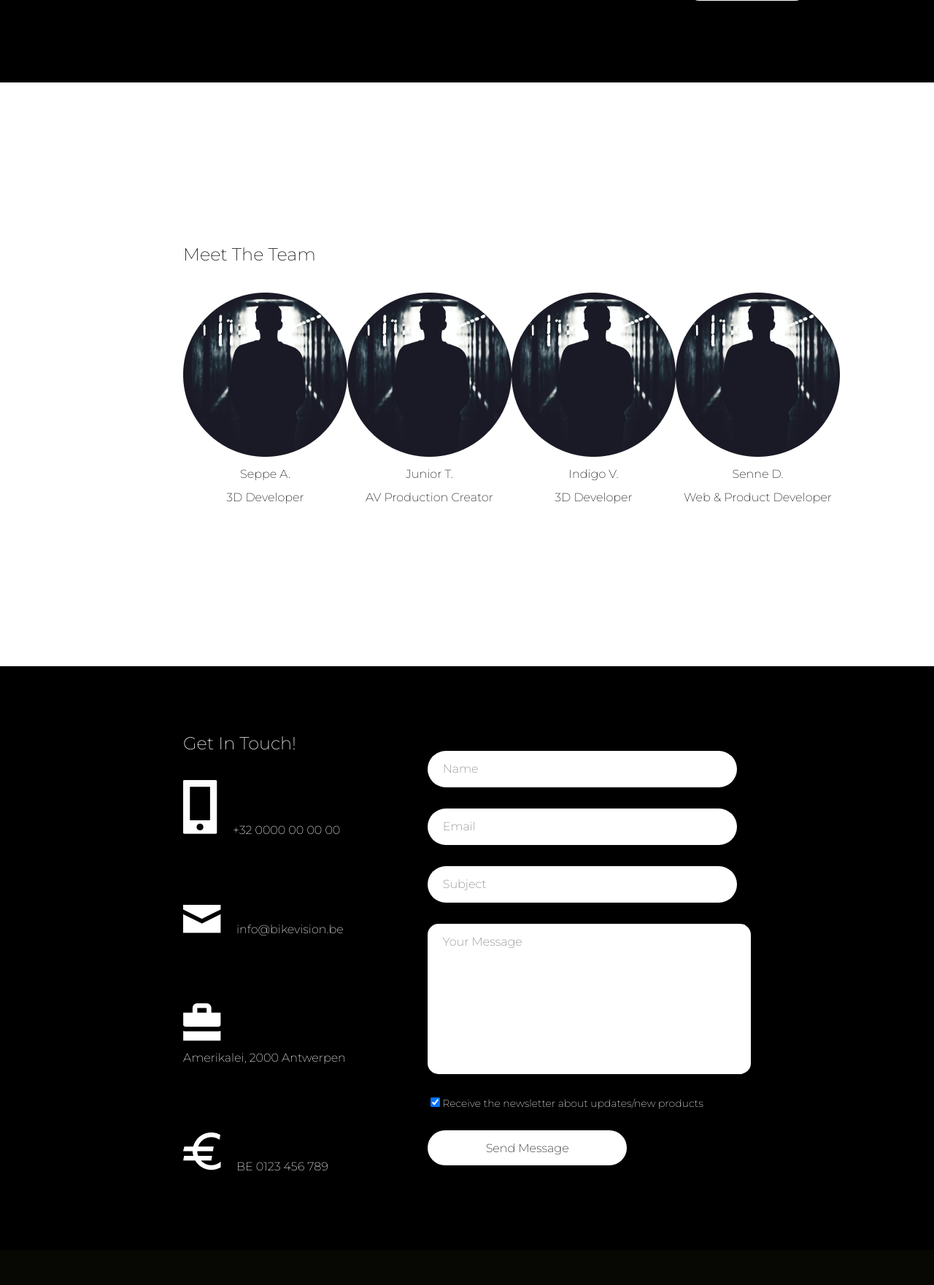
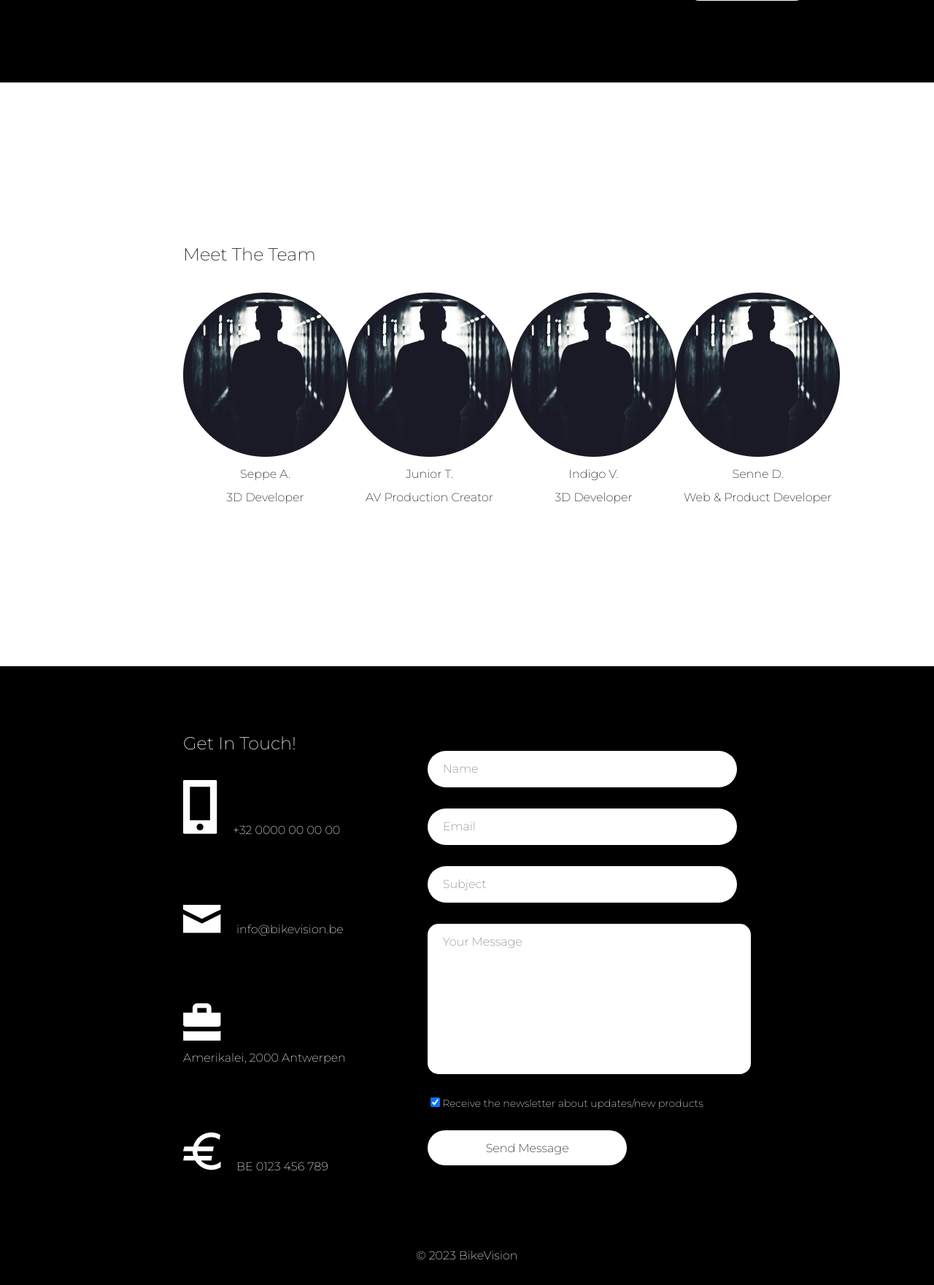
Before and after one commit to SenneDeWinter/BikeVision, a PHP site: page / in a window 1280 px wide. Shown: the part 3087-4848 px from the top of the page at 73% size. Before the commit the page ends 4691 px from the top, so only its background shows below. Run offline with PHP 8.4, Linux system fonts and the light colour scheme.

Commit message:
added file structure

```diff
--- a/query.css
+++ b/assets/CSS/query.css
@@ -17,7 +17,8 @@
             "pricing"
             "where"
             "about"
-            "contact";
+            "contact"
+            "copyright";
     }
 
     #header{
--- a/style.css
+++ b/assets/CSS/style.css
@@ -19,10 +19,11 @@ body{
         "pricing pricing"
         "where where"
         "about about"
-        "contact contact";
+        "contact contact"
+        "copyright copyright";
 }
 
-#header, #technology, #pricing, #where, #about, #contact{
+#header, #technology, #pricing, #where, #about, #copyright{
     scroll-snap-align: center;
     scroll-snap-stop: always;
 }
@@ -474,3 +475,13 @@ input[type=button], input[type=submit]{
     margin-top: 1.8125rem;
     font-weight: 200;
 }
+
+#copyright{
+    grid-area: copyright;
+    background-color: black;
+    color: white;
+    text-align: center;
+    padding-bottom: 2rem;
+    font-weight: 200;
+    font-size: 1rem;
+}
--- a/index.html
+++ b/index.html
@@ -4,12 +4,12 @@
     <meta charset="UTF-8">
     <meta http-equiv="X-UA-Compatible" content="IE=edge">
     <meta name="viewport" content="width=device-width, initial-scale=1.0">
-    <link rel="stylesheet" href="reset.css" type="text/css">
+    <link rel="stylesheet" href="assets/CSS/reset.css" type="text/css">
     <link rel="preconnect" href="https://fonts.googleapis.com">
     <link rel="preconnect" href="https://fonts.gstatic.com" crossorigin>
     <link href="https://fonts.googleapis.com/css2?family=Montserrat:wght@100;200;300;400;500;600;700;800;900&display=swap" rel="stylesheet">
-    <link rel="stylesheet" href="style.css" type="text/css">
-    <link rel="stylesheet" href="query.css" type="text/css">
+    <link rel="stylesheet" href="assets/CSS/style.css" type="text/css">
+    <link rel="stylesheet" href="assets/CSS/query.css" type="text/css">
     <title>BikeVision</title>
 </head>
 <body>
@@ -39,7 +39,7 @@
         </div>
         <div id="technology">
             <div id="images">
-                <img id="exploded" src="images/exploded.jpeg" alt="exploded view product" height="618px">
+                <img id="exploded" src="assets/images/exploded.jpeg" alt="exploded view product" height="618px">
             </div>
             <div id="techtext">
                 <h2>Ride safely</h2>
@@ -91,7 +91,7 @@
                 </p>
             </div>
             <div id="graphic">
-                <img src="images/graphic.png" alt="graphic price comparison">
+                <img src="assets/images/graphic.png" alt="graphic price comparison" height="75%" width="75%">
             </div>
         </div>
         <div id="where">
@@ -115,28 +115,28 @@
             <div id="seppe">
                 <span>
                     <h2>Meet the team</h2>
-                    <img src="images/person.png" alt="foto person">
+                    <img src="assets/images/person.png" alt="foto person">
                     <p>Seppe A.</p>
                     <p>3D developer</p>
                 </span>
             </div>
             <div id="junior">
                 <span>
-                    <img src="images/person.png" alt="foto person">
+                    <img src="assets/images/person.png" alt="foto person">
                     <p>Junior T.</p>
                     <p>AV production creator</p>
                 </span>
             </div>
             <div id="indigo">
                 <span>
-                    <img src="images/person.png" alt="foto person">
+                    <img src="assets/images/person.png" alt="foto person">
                     <p>Indigo V.</p>
                     <p>3D developer</p>
                 </span>
             </div>
             <div id="senne">
                 <span>
-                    <img src="images/person.png" alt="foto person">
+                    <img src="assets/images/person.png" alt="foto person">
                     <p>Senne D.</p>
                     <p>web & product developer</p>
                 </span>
@@ -146,18 +146,18 @@
             <div id="info">
                 <h2>Get in touch!</h2>
                 <span>
-                    <img src="images/phone.png" alt="logo phone">
+                    <img src="assets/images/phone.png" alt="logo phone">
                     <p><a href="tel:+32 0000 00 00 00">+32 0000 00 00 00</a></p>
                 </span>
                 <span>
-                    <img src="images/mail.png" alt="logo mail">
+                    <img src="assets/images/mail.png" alt="logo mail">
                     <p><a href="mailto:info@bikevision.be">info@bikevision.be</a></p>
                 </span>
                 <span>
-                    <img src="images/briefcase.png" alt="logo briefcase">
+                    <img src="assets/images/briefcase.png" alt="logo briefcase">
                     <p>Amerikalei, 2000 Antwerpen</p>
                 </span>
-                    <img src="images/euro.png" alt="logo euro">
+                    <img src="assets/images/euro.png" alt="logo euro">
                     <p>BE 0123 456 789</p>
             </div>
             <div id="form">
@@ -171,6 +171,9 @@
                 </form>
             </div>
         </div>
+        <div id="copyright">
+            <p>© 2023 BikeVision</p>
+        </div>
     </div>
 </body>
 </html>
```
Also changed, not shown: assets/CSS/reset.css (renamed from reset.css), assets/images/briefcase.png (renamed from images/briefcase.png), assets/images/euro.png (renamed from images/euro.png), assets/images/exploded.jpeg (renamed from images/exploded.jpeg), assets/images/graphic.png (added), assets/images/header.jpeg (renamed from images/header.jpeg), assets/images/mail.png (renamed from images/mail.png), assets/images/person.png (renamed from images/person.png), assets/images/phone.png (renamed from images/phone.png), images/graphic.png (deleted).
